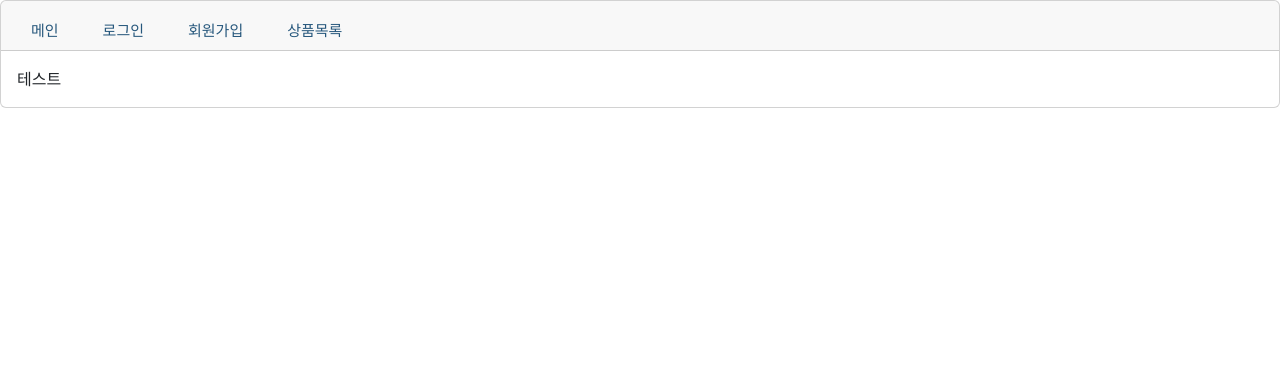
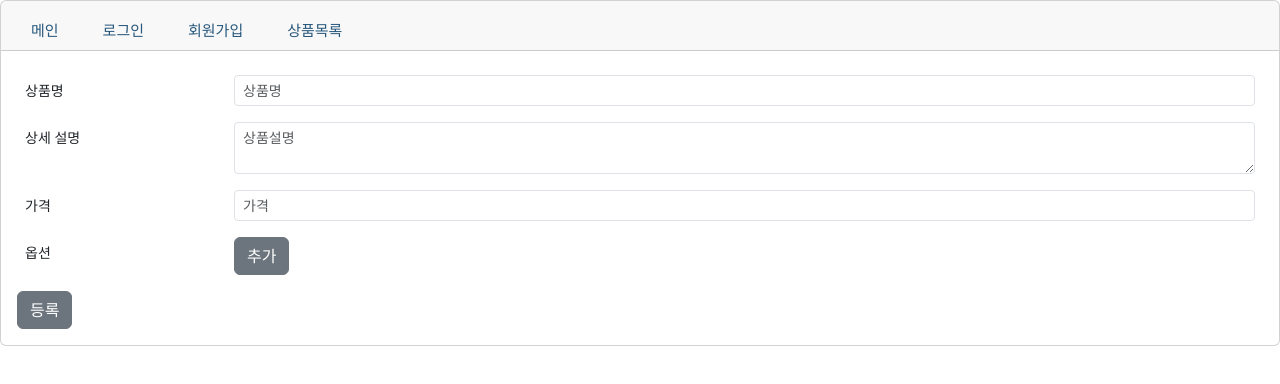
Before and after one commit to jeonDev/commerce-ui, a Vue app: page /admin/product/manage in a window 1280 px wide. Shown: the top 384 px of the page. Built offline with nearby package versions, Linux system fonts and the light colour scheme.

Commit message:
feat : 상품등록 화면 추가 (Admin)

```diff
--- a/src/api/ProductApi.js
+++ b/src/api/ProductApi.js
@@ -19,3 +19,13 @@ export async function productDetailApi(productInfoSeq) {
             return err.response.data;
         })
 }
+
+export async function adminProductAdd(productInfo) {
+    return await axios.post('admin/product/register', productInfo)
+        .then(res => {
+            return res.data;
+        })
+        .catch(err => {
+            return err.response.data;
+        })
+}
--- a/src/components/admin/AdminProductManage.vue
+++ b/src/components/admin/AdminProductManage.vue
@@ -1,11 +1,123 @@
 <template>
   <div>
-    테스트
+    <div class="m-2">
+      <b-form-group
+          label-cols="2"
+          label-cols-lg="2"
+          label-size="sm"
+          label="상품명"
+          label-for="input-sm"
+      >
+        <b-form-input
+            id="input-sm"
+            size="sm"
+            placeholder="상품명"
+            v-model="request.productName"
+        />
+      </b-form-group>
+    </div>
+    <div class="m-2">
+      <b-form-group
+          label-cols="2"
+          label-cols-lg="2"
+          label-size="sm"
+          label="상세 설명"
+          label-for="input-sm"
+      >
+        <b-form-textarea
+            id="input-sm"
+            size="sm"
+            placeholder="상품설명"
+            v-model="request.productDetail"
+        />
+      </b-form-group>
+    </div>
+    <div class="m-2">
+      <b-form-group
+          label-cols="2"
+          label-cols-lg="2"
+          label-size="sm"
+          label="가격"
+          label-for="input-sm"
+      >
+        <b-form-input
+            id="input-sm"
+            size="sm"
+            type="number"
+            placeholder="가격"
+            v-model="request.price"
+        />
+      </b-form-group>
+    </div>
+    <div class="m-2">
+      <b-form-group
+          label-cols="2"
+          label-cols-lg="2"
+          label-size="sm"
+          label="옵션"
+          label-for="input-sm"
+      >
+        <div class="d-flex">
+          <div class="d-flex justify-content-start" v-for="(item, idx) in request.productOptionsCodes">
+            <b-form-input
+                id="input-sm"
+                size="sm"
+                type="text"
+                placeholder="옵션"
+                :disabled="request.productOptionsCodes.length > (idx + 1)"
+                v-model="request.productOptionsCodes[idx]"
+            />
+          </div>
+          <div>
+            <b-button
+                @click="addProductOptions"
+            >
+              추가
+            </b-button>
+          </div>
+
+        </div>
+      </b-form-group>
+    </div>
+    <div>
+      <b-button
+          @click="addProduct"
+      >
+        등록
+      </b-button>
+    </div>
   </div>
 </template>
 
-<script setup>
+<script>
+import {isNullOrEmpty} from "@/utils/utils.js";
+import {adminProductAdd} from "@/api/ProductApi.js";
 
+export default {
+  data() {
+    return {
+      request: {
+        "productName": "",
+        "productDetail": "",
+        "price": "",
+        "productOptionsCodes": []
+      }
+    }
+  },
+  methods: {
+    addProductOptions() {
+      const length = this.request.productOptionsCodes.length;
+      if (length > 0
+          && isNullOrEmpty(this.request.productOptionsCodes[length - 1])) {
+        return;
+      }
+      this.request.productOptionsCodes.push('');
+    },
+    addProduct() {
+      adminProductAdd(this.request);
+    }
+  }
+}
 </script>
 
 <style scoped>
--- a/src/components/common/Header.vue
+++ b/src/components/common/Header.vue
@@ -19,7 +19,7 @@ export default {
         {url: '/login', title: '로그인', authority: ''},
         {url: '/signup', title: '회원가입', authority: ''},
         {url: '/product', title: '상품목록', authority: ''},
-        {url: '/admin/product/manage', title: '관리자', authority: 'ROLE_ADMIN'},
+        {url: '/admin/product/manage', title: '상품관리 - 관리자', authority: 'ROLE_ADMIN'},
       ]
     }
   },
```
